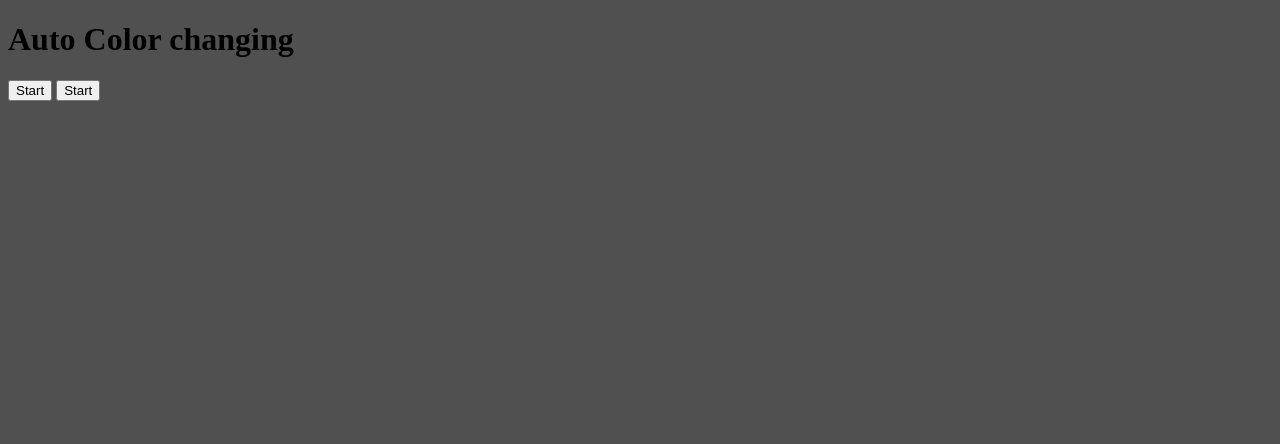
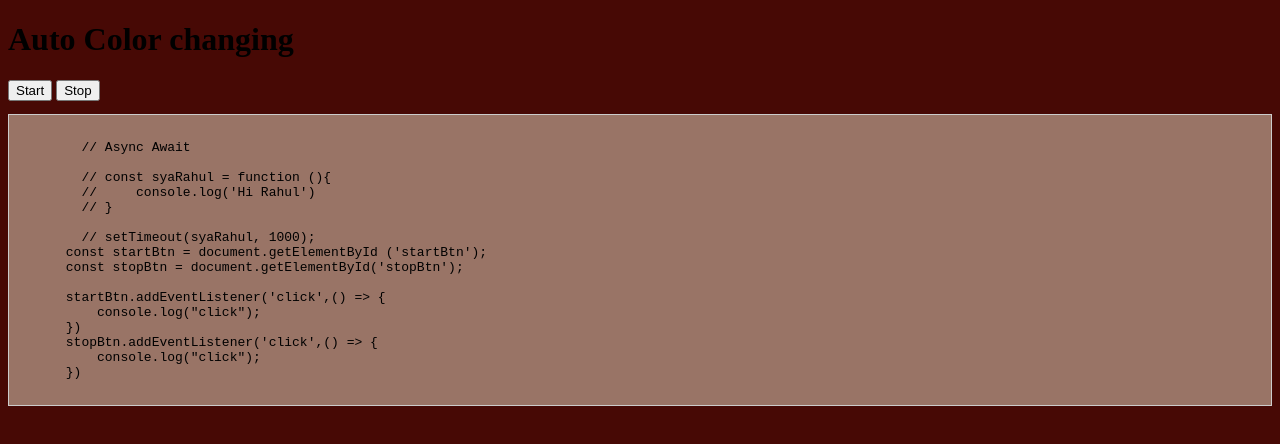
Before and after one commit to irahulkumar1/jsPractice, a website: page 05_asyncAwait/index.html in a window 1280 px wide. Both pictures are taken after a click on the button "Start". Drawn offline with Linux system fonts and the light colour scheme.

Commit message:
color changer game

```diff
--- a/05_asyncAwait/index.html
+++ b/05_asyncAwait/index.html
@@ -1,22 +1,46 @@
 <!DOCTYPE html>
 <html lang="en">
-
-<head>
-    <meta charset="UTF-8">
-    <meta name="viewport" content="width=device-width, initial-scale=1.0">
+  <head>
+    <meta charset="UTF-8" />
+    <meta name="viewport" content="width=device-width, initial-scale=1.0" />
     <title>project on Async and Await</title>
     <style>
-        body {
-            background-color: #505050;
+      body {
+        background-color: #505050;
+      }
+      pre {
+            background-color: #ac8d7dce;
+            padding: 10px;
+            border: 1px solid #ccc;
+            white-space: pre-wrap;
         }
     </style>
-</head>
+  </head>
 
-<body>
+  <body>
     <h1>Auto Color changing</h1>
     <button id="startBtn">Start</button>
-    <button id="stopBtn">Start</button>
+    <button id="stopBtn">Stop</button>
     <script src="./index.js"></script>
-</body>
+<pre>
+    <code>
+        // Async Await
 
+        // const syaRahul = function (){
+        //     console.log('Hi Rahul')
+        // }
+
+        // setTimeout(syaRahul, 1000);
+      const startBtn = document.getElementById ('startBtn');
+      const stopBtn = document.getElementById('stopBtn');
+
+      startBtn.addEventListener('click',() => {
+          console.log("click");
+      })
+      stopBtn.addEventListener('click',() => {
+          console.log("click");
+      })
+    </code>
+</pre>
+  </body>
 </html>
--- a/05_asyncAwait/index.js
+++ b/05_asyncAwait/index.js
@@ -9,9 +9,66 @@
 const startBtn = document.getElementById ('startBtn');
 const stopBtn = document.getElementById('stopBtn');
 
+
+const randomColor = ()=>{
+    const hex = '0123456789ABCDEF';
+    let color ='#';
+    for (let i=0; i<6 ; i++)   {
+        color += hex[Math.floor(Math.random()*16)]
+    }
+    return color;
+}
+randomColor();
+let intervelId;
+function startColoreChanging(){
+    intervelId =  setInterval(()=>{
+        document.body.style.backgroundColor= randomColor()
+    },1000)
+}
+
 startBtn.addEventListener('click',() => {
-    console.log("click");
+    startColoreChanging()
 })
 stopBtn.addEventListener('click',() => {
     console.log("click");
+    clearInterval(intervelId);
 })
+
+
+// const colorChanger = {
+//   intervalId: null,
+
+//   getRandomColor() {
+//     const hex = '0123456789ABCDEF';
+//     let color = '#';
+//     for (let i = 0; i < 6; i++) {
+//       color += hex[Math.floor(Math.random() * 16)];
+//     }
+//     return color;
+//   },
+
+//   startColorChanging() {
+//     this.intervalId = setInterval(() => {
+//       document.body.style.backgroundColor = this.getRandomColor();
+//     }, 1000);
+//   },
+
+//   stopColorChanging() {
+//     clearInterval(this.intervalId);
+//   },
+
+//   initialize() {
+//     const startBtn = document.getElementById('startBtn');
+//     const stopBtn = document.getElementById('stopBtn');
+
+//     startBtn.addEventListener('click', () => {
+//       this.startColorChanging();
+//     });
+
+//     stopBtn.addEventListener('click', () => {
+//       this.stopColorChanging();
+//     });
+//   },
+// };
+
+// colorChanger.initialize();
```
Also changed, not shown: index.html (+1 -1 lines).
